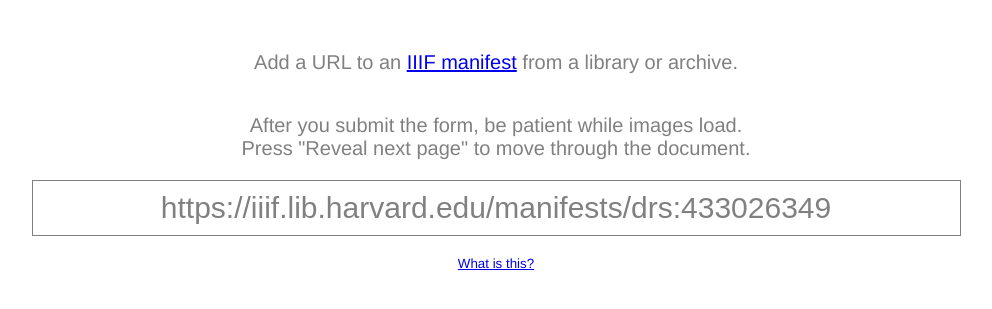
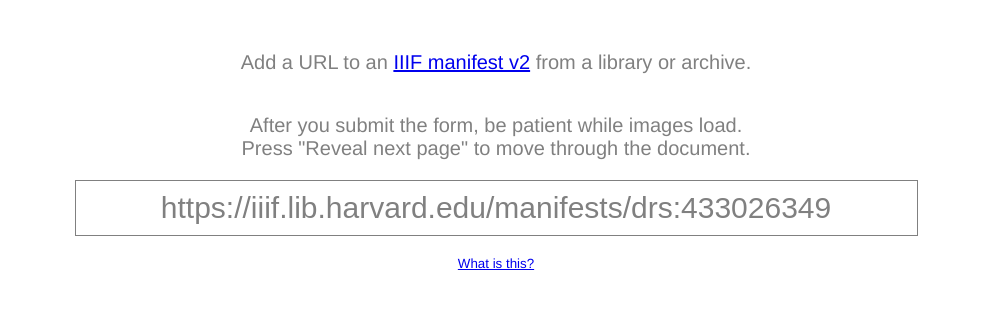
Before and after one commit to lizadaly/a-letter-groove, a website built with Vite: page index.html in a window 1280 px wide. Shown: the part 243-552 px from the top of the page, without its empty margins (144-1136 px from the left). Built offline with nearby package versions, Linux system fonts and the light colour scheme.

Commit message:
Clarify which version of IIIF is supported

```diff
--- a/index.html
+++ b/index.html
@@ -15,9 +15,9 @@
 
         <form>
           <h1>A Letter Groove</h1>
-          <p>Add a URL to an <a href="https://iiif.io/get-started/how-iiif-works/">IIIF manifest</a> from a library or archive.</p>
+          <p>Add a URL to an <a href="https://iiif.io/get-started/how-iiif-works/">IIIF manifest v2</a> from a library or archive.</p>
           <p>After you submit the form, be patient while images load. <br>Press "Reveal next page" to move through the document.</p>
-          <input name="url" type="text" value="https://iiif.lib.harvard.edu/manifests/drs:433026349" size="50" type="url">
+          <input name="url" type="text" value="https://iiif.lib.harvard.edu/manifests/drs:433026349" size="45" type="url">
           <small><a href="https://github.com/lizadaly/a-letter-groove">What is this?</a></small>
         </form>
 
```
